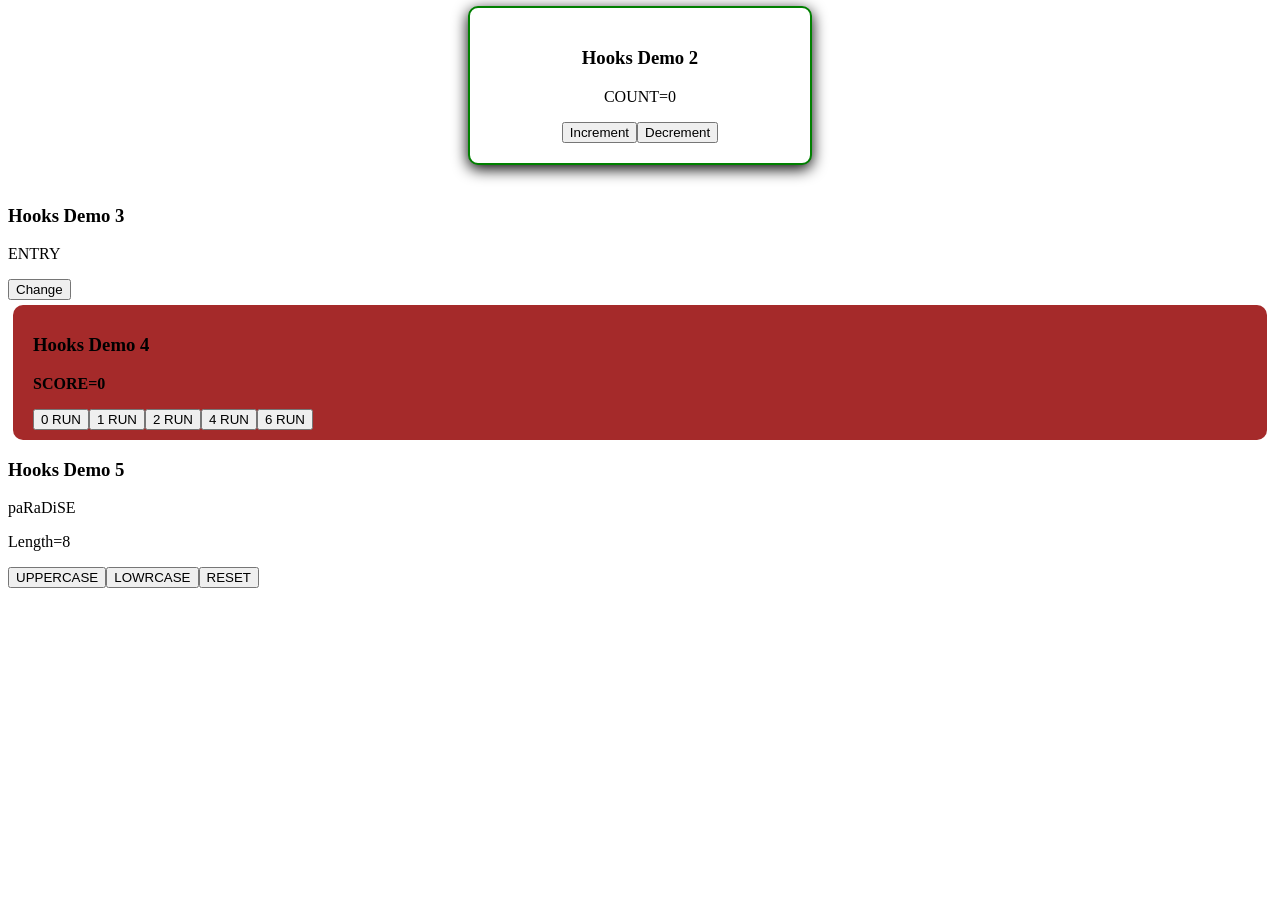
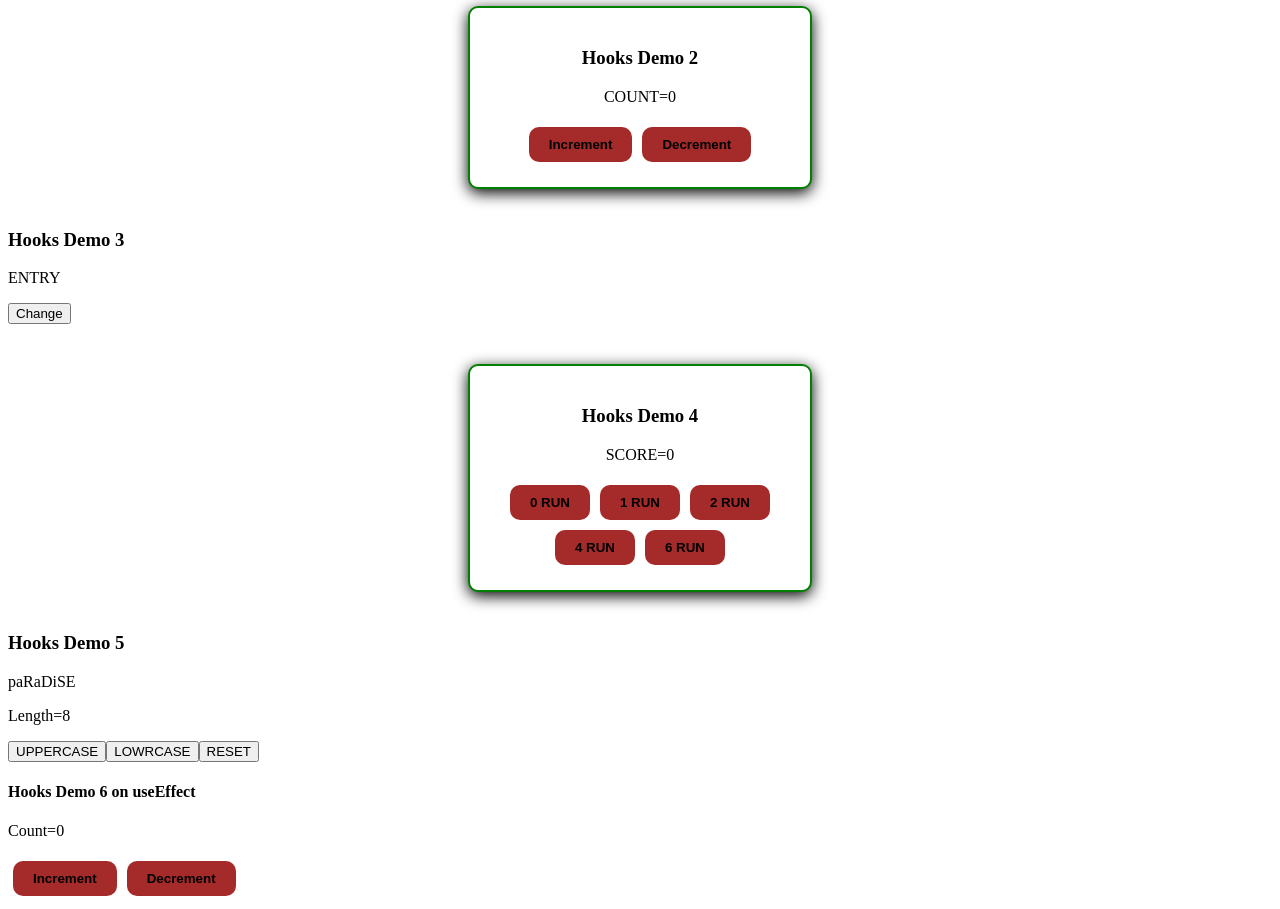
Before and after one commit to Sanjeev-30848/demoreactapp2026, a React (Vite) app: page / in a window 1280 px wide. Shown: the part 1740-2649 px from the top of the page. Before the commit the page ends 2336 px from the top, so only its background shows below. Built offline with nearby package versions, Linux system fonts and the light colour scheme.

Commit message:
Added useEffect code

```diff
--- a/src/App.jsx
+++ b/src/App.jsx
@@ -8,6 +8,7 @@ import Demo1 from "./pages/Demo1"
 import Demo10 from "./pages/Demo10"
 import Demo11 from "./pages/Demo11"
 import Demo12 from "./pages/Demo12"
+import Demo13 from "./pages/Demo13"
 import Demo2 from "./pages/Demo2"
 import Demo3 from "./pages/Demo3"
 import Demo4 from "./pages/Demo4"
@@ -53,6 +54,8 @@ function App() {
 
         <Demo12/>
 
+        <Demo13/>
+
     </div>
   )
 }
--- /dev/null
+++ b/src/pages/Demo13.jsx
@@ -0,0 +1,44 @@
+import React, { useEffect, useState } from 'react'
+import './style.css'
+
+export default function Demo13()
+{
+    const [count,setCount] = useState(0)
+
+    const increment = () => {
+        setCount(count+1)
+    }
+
+    const decrement = () => {
+        setCount(count-1)
+    }
+
+    // CASE 1 : without dependency - runs on every render
+
+    useEffect( ()  => {
+        console.log("Runs every time - page re renders .....")
+    }   )
+
+    // CASE 2: with empty array [] - runs only once when component loads
+
+    useEffect( ()  => {
+        console.log("Runs only once on page load .....")
+        // fetch("https://api.com/data")
+    }, [] ) // where [] means no dependency or input
+
+    // CASE 3: with dependency (count) - runs only when count changes
+
+     useEffect( ()  => {
+        console.log("Runs when count changes:", count)
+    }, [count] ) // with dependency count (input)
+
+
+  return (
+    <div>
+       <h4>Hooks Demo 6 on useEffect</h4>
+       <p>Count={count}</p>
+       <button className='btn' onClick={increment}>Increment</button>
+       <button className='btn' onClick={decrement}>Decrement</button>
+    </div>
+  )
+}
--- a/src/pages/style.css
+++ b/src/pages/style.css
@@ -11,6 +11,18 @@
 }
 
 .demo
+{
+    text-align: center;
+    width: 300px;
+    margin: 40px auto;
+    padding: 20px;
+    border: 2px solid green;
+    border-radius: 10px;
+    background: #ffffff;
+    box-shadow: 0 4px 15px rgba(0,0,0,10);
+}
+
+.btn
 {
     padding: 10px 20px;
     margin: 5px;
```
